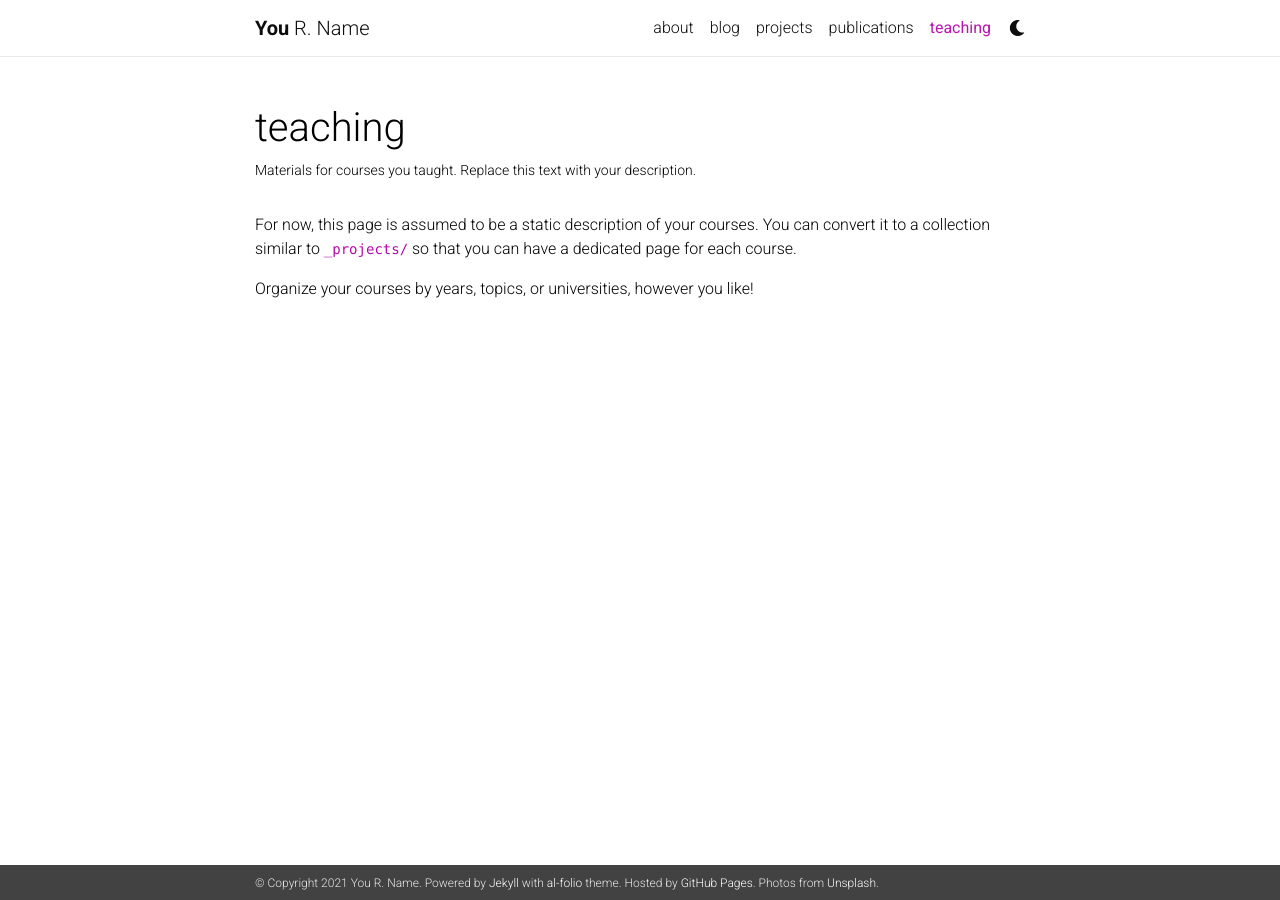
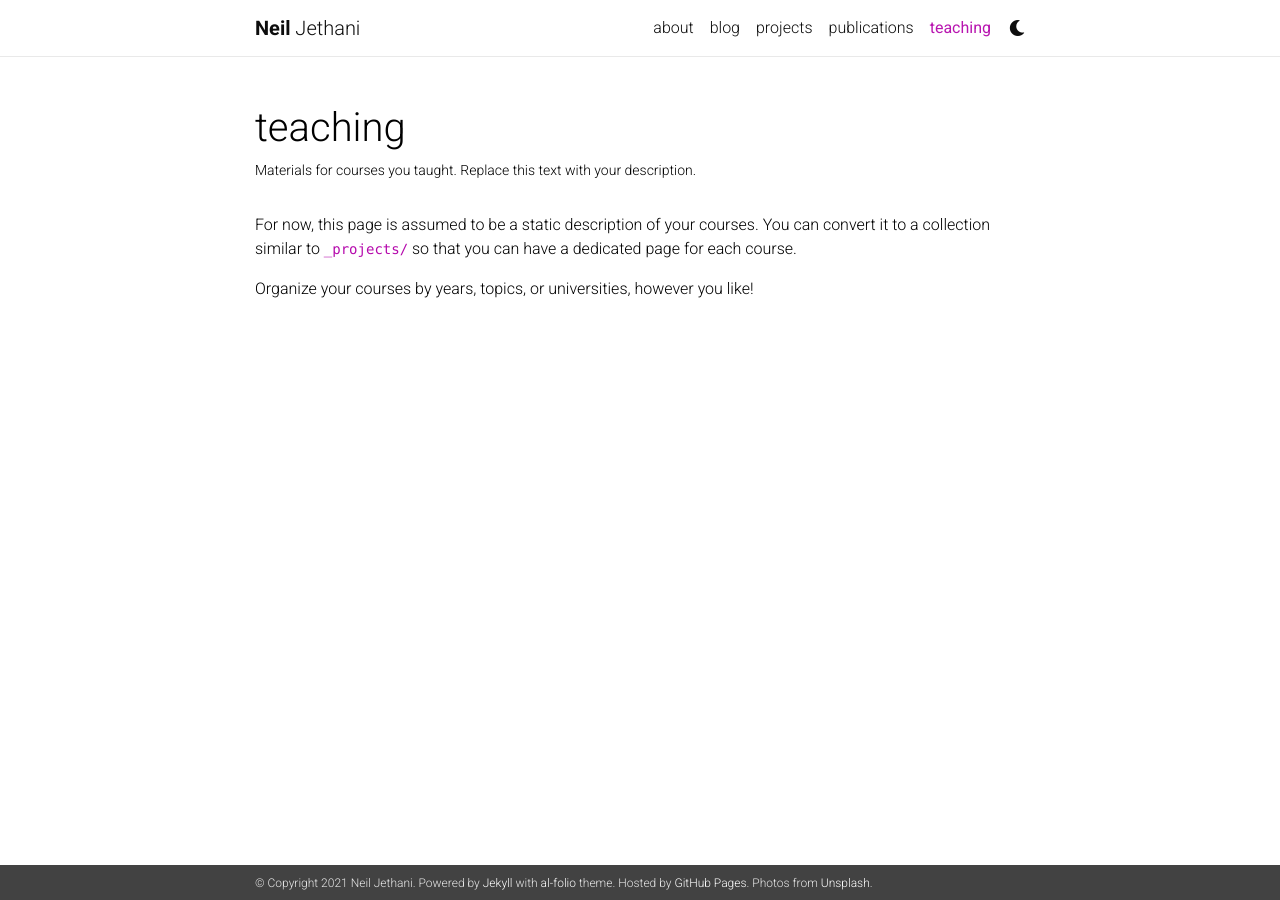
Before and after one commit to neiljethani/neiljethani.github.io, a Jekyll site: the page built from _pages/teaching.md, in a window 1280 px wide. Built offline with Jekyll 4.4.1, drawn with Linux system fonts in a browser that asks for light colours; nearby versions of some CDN libraries; a style sheet for code colours, icons or effects is not loaded.

```diff
--- a/_config.yml
+++ b/_config.yml
@@ -3,10 +3,9 @@
 # -----------------------------------------------------------------------------
 
 title: blank # the website title (if blank, full name will be used instead)
-first_name: You
-middle_name: R.
-last_name: Name
-email: you@example.com
+first_name: Neil
+last_name: Jethani
+email: nj594@nyu.edu
 description: > # the ">" symbol means to ignore newlines until "footer_text:"
   A simple, whitespace theme for academics. Based on [*folio](https://github.com/bogoli/-folio) design.
 footer_text: >
@@ -42,9 +41,9 @@ og_image: # The site-wide (default for all links) Open Graph preview image
 # Social integration
 # -----------------------------------------------------------------------------
 
-github_username: # your GitHub user name
+github_username: neiljethani
 twitter_username: # your Twitter handle
-linkedin_username: # your LinkedIn user name
+linkedin_username: neiljethani
 scholar_userid: # your Google Scholar ID
 orcid_id: # your ORCID ID
 medium_username: # your Medium username
```
